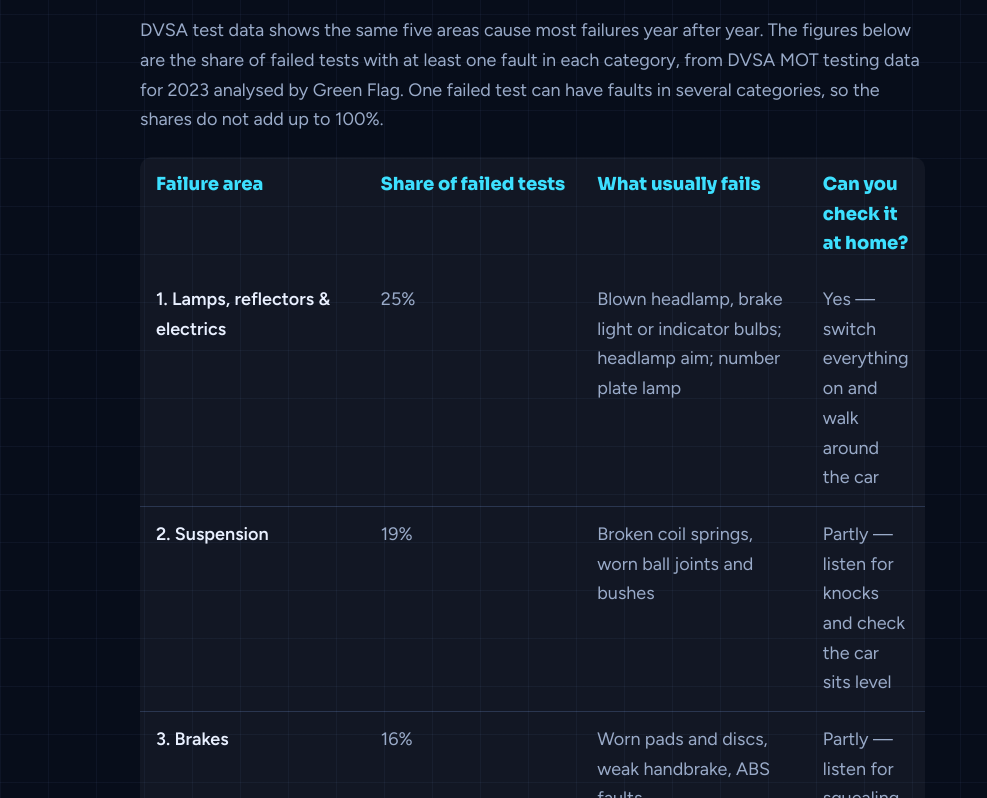
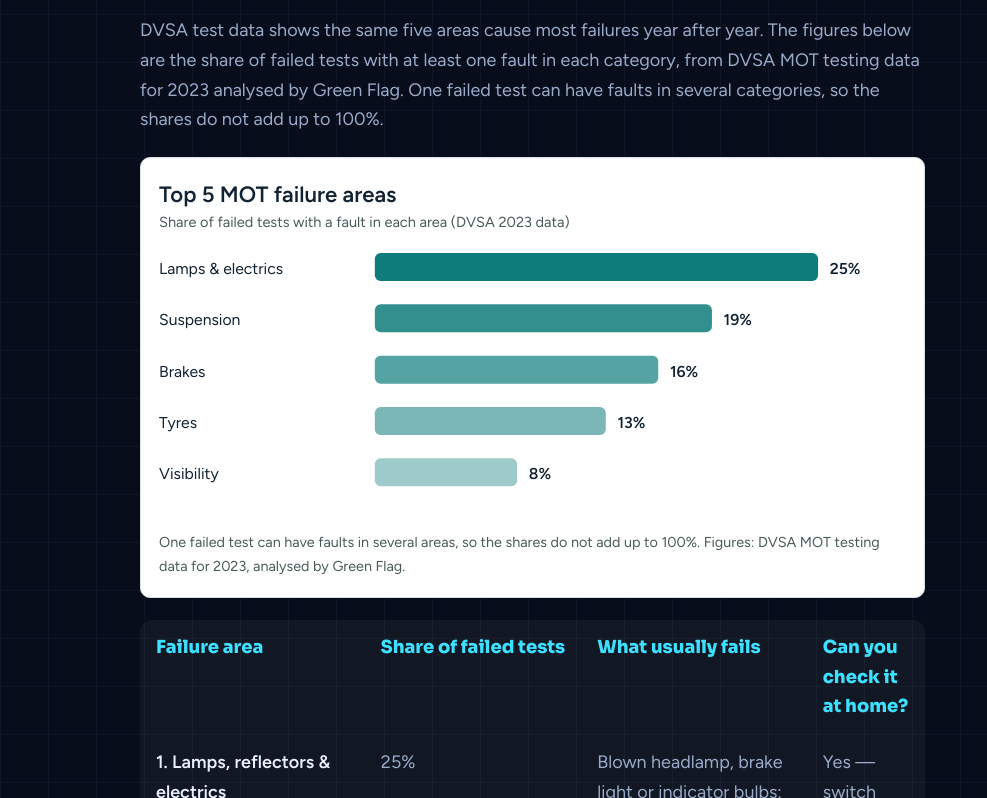
Before and after one commit to Cozyjournal/mot-history-check, a plain HTML site: page mot-failure-reasons/index.html in a window 1280 px wide. Shown: the part 1618-2416 px from the top of the page, without its empty margins (0-987 px from the left). Drawn offline with Linux system fonts and the light colour scheme.

Commit message:
Add infographics (failure reasons, diesel smoke limits) + ToC contrast fix

```diff
--- a/assets/css/site.css
+++ b/assets/css/site.css
@@ -686,3 +686,13 @@ footer a:hover {
 .toc a{text-decoration:none}
 .toc a:hover{text-decoration:underline}
 h2{scroll-margin-top:90px}
+
+/* Infographic figures (added 2026-11-25) */
+.infographic{margin:22px 0;background:#fff;border:1px solid #d8e2e2;border-radius:10px;padding:18px}
+.infographic svg{width:100%;height:auto;display:block}
+.infographic figcaption{font-size:.9rem;color:#4a5a5a;margin-top:10px}
+
+/* MOT is a dark theme: force dark text inside the light ToC/infographic cards */
+.toc,.toc .toc-title{color:#16323f}
+.toc a{color:#0b5cad}
+.infographic{color:#16323f}
--- a/mot-failure-reasons/index.html
+++ b/mot-failure-reasons/index.html
@@ -195,6 +195,32 @@
 </nav>
 <h2 id="the-5-most-common-mot-failure-reasons">The 5 most common MOT failure reasons</h2>
 <p>DVSA test data shows the same five areas cause most failures year after year. The figures below are the share of failed tests with at least one fault in each category, from DVSA MOT testing data for 2023 analysed by Green Flag. One failed test can have faults in several categories, so the shares do not add up to 100%.</p>
+<figure class="infographic">
+<svg viewBox="0 0 640 296" role="img" aria-label="Bar chart: share of failed MOT tests by failure area. Lamps, reflectors and electrics 25 percent, suspension 19 percent, brakes 16 percent, tyres 13 percent, visibility 8 percent.">
+<title>Top 5 MOT failure areas</title>
+<text x="0" y="22" font-size="19" font-weight="700" fill="#123">Top 5 MOT failure areas</text>
+<text x="0" y="44" font-size="12.5" fill="#4a5a5a">Share of failed tests with a fault in each area (DVSA 2023 data)</text>
+<g font-size="13.5" fill="#123">
+<text x="0" y="84">Lamps &amp; electrics</text>
+<rect x="185" y="66" width="380" height="24" rx="5" fill="#0e7c7b"/>
+<text x="575" y="84" font-weight="700">25%</text>
+<text x="0" y="128">Suspension</text>
+<rect x="185" y="110" width="289" height="24" rx="5" fill="#0e7c7b" opacity=".85"/>
+<text x="484" y="128" font-weight="700">19%</text>
+<text x="0" y="172">Brakes</text>
+<rect x="185" y="154" width="243" height="24" rx="5" fill="#0e7c7b" opacity=".7"/>
+<text x="438" y="172" font-weight="700">16%</text>
+<text x="0" y="216">Tyres</text>
+<rect x="185" y="198" width="198" height="24" rx="5" fill="#0e7c7b" opacity=".55"/>
+<text x="393" y="216" font-weight="700">13%</text>
+<text x="0" y="260">Visibility</text>
+<rect x="185" y="242" width="122" height="24" rx="5" fill="#0e7c7b" opacity=".4"/>
+<text x="317" y="260" font-weight="700">8%</text>
+</g>
+</svg>
+<figcaption>One failed test can have faults in several areas, so the shares do not add up to 100%. Figures: DVSA MOT testing data for 2023, analysed by Green Flag.</figcaption>
+</figure>
+
 
 <table>
 <thead>
```
Also changed, not shown: mot-for-diesel-cars/index.html (+23 -0 lines).
